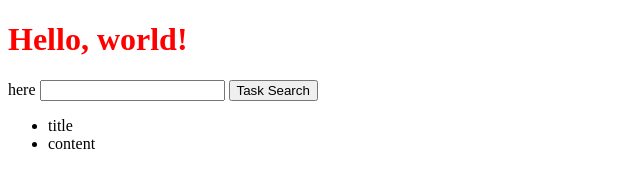
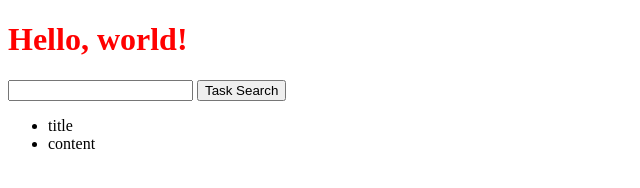
Before and after one commit to brianschnee/Todo-List, a website: page index.html in a window 1280 px wide. Shown: the whole page, without its empty margins (0-640 px from the left). Drawn offline with Linux system fonts and the light colour scheme.

Commit message:
remove label

```diff
--- a/index.html
+++ b/index.html
@@ -9,7 +9,6 @@
 		<h1>Hello, world!</h1>
 
 		<form>
-			<label for="taskSearch">here</label>
 			<input id="taskSearch" type="text" />
 			<button id="taskSearchButton" type="submit">Task Search</button>
 		</form>
--- a/server.js
+++ b/server.js
@@ -16,6 +16,7 @@ const server = http.createServer((req, res) => {
 			res.end();
 		});
 	} else if (page === '/api') {
+		console.log('entered');
 		if ('todo' in params) {
 			const userInput = params['todo'].toLowerCase();
 			const index = todo.findIndex(
@@ -26,6 +27,7 @@ const server = http.createServer((req, res) => {
 				res.writeHead(200, { 'Content-Type': 'application/json' });
 				res.end(JSON.stringify(todo[index]));
 			}
+			console.log('end');
 		}
 	} else if (page == '/css/style.css') {
 		fs.readFile('css/style.css', function (err, data) {
```
